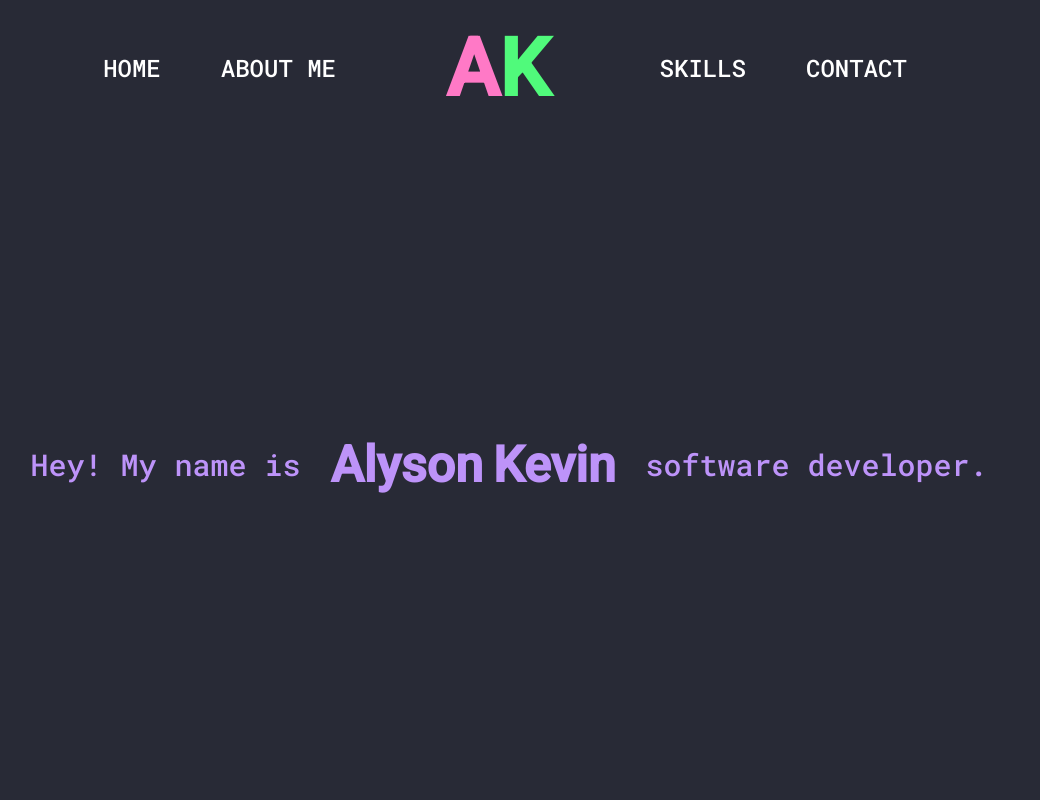
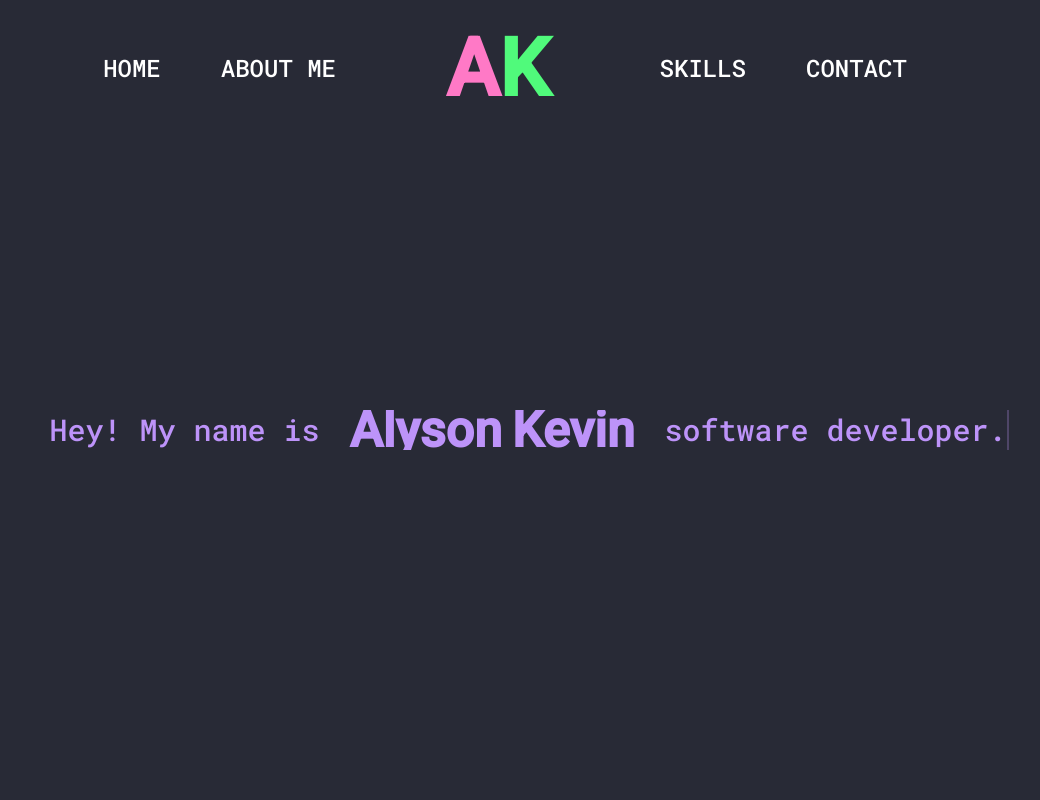
Before and after one commit to alysonbarreto02/alysonbarreto, a React (Create React App) app: page / in a window 1280 px wide. Shown: the top 800 px of the page, without its empty margins (131-1171 px from the left). Built offline with nearby package versions, Linux system fonts and the light colour scheme; a web font is replaced by a local one.

Commit message:
animação na home

```diff
--- a/src/components/Content/Home/Home.tsx
+++ b/src/components/Content/Home/Home.tsx
@@ -1,17 +1,19 @@
 import { Alyson, BodyText, Welcome } from "./Style";
-import { BsBug } from 'react-icons/bs'
 
 export function Home() {
     return (
         <BodyText>
 
             <Welcome>
-                <p>
+                <p className="typing-animation">
                     Hey! My name is
                     <Alyson>Alyson <span>Kevin</span></Alyson>
                     software developer.
                 </p>
             </Welcome>
+            {/* <Vetor>
+                <img src={require('../../../assets/images/Astronauta.svg')} alt="Vetor"/>
+            </Vetor> */}
 
         </BodyText>
     )
--- a/src/components/Content/Home/Style.ts
+++ b/src/components/Content/Home/Style.ts
@@ -14,15 +14,45 @@ export const Welcome = styled.div`
     align-items: center;
 
     width: 100vw;
-    height: 100vh;
+    height: 50vh;
 
     p{
+    border-right: 2px solid var(--purple);
+
     display: flex;
+    margin-top: auto;
+    margin-left: 40px;
+
     line-height: 40px;
 
     color: var(--purple);
     font-size: 30px;
     font-family:'Roboto Mono', monospace;
+
+    white-space: nowrap;
+    overflow: hidden;
+}
+
+.typing-animation{
+    animation: blinkCursor 500ms /*steps(20)*/ infinite normal, typing 4s steps(80) 1s normal;
+}
+
+@keyframes typing {
+    from {
+        width: 0;
+    }
+    to{
+        width: 800px;
+    }
+}
+
+@keyframes blinkCursor {
+    from{
+        border-right-color: var(--purple);
+    }
+    to{
+        border-right-color: transparent;
+    }
 }
 `
 export const Alyson = styled.h2`
```
Also changed, not shown: src/assets/images/Astronauta.svg (added), src/assets/images/Pc.png (deleted).
